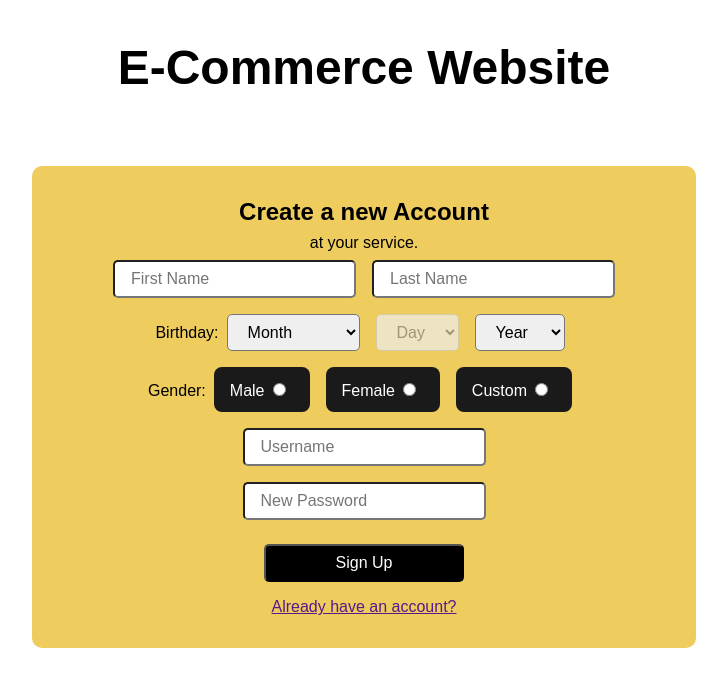
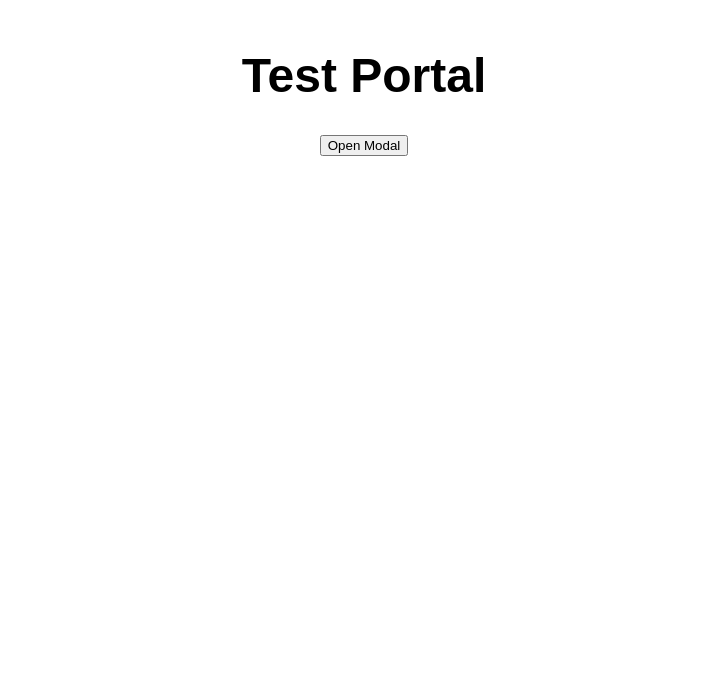
Before and after one commit to gelni0221/fullstack-lab-WIP, a React (Create React App) app in the folder frontend/: page / in a window 1280 px wide. Shown: the top 686 px of the page, without its empty margins (276-1003 px from the left). Built offline with nearby package versions, Linux system fonts and the light colour scheme.

Commit message:
learning portals in react

```diff
--- a/frontend/src/App.js
+++ b/frontend/src/App.js
@@ -1,8 +1,9 @@
 // import { BrowserRouter as Router, Routes, Route, Link } from 'react-router-dom';
 // import {Test,Test1, Test2, Test3, Test4, Test5,Test6,Test7,Test8} from './mini_projects/test1';
 import {Register} from './pages/Register';
+import {PortalExample} from './mini_projects/test2';
 const App = () =>{
-return <Register />;
+return <PortalExample />;
 };
 
 export default App;
--- /dev/null
+++ b/frontend/src/mini_projects/test2.js
@@ -0,0 +1,59 @@
+import {createPortal} from 'react-dom';
+import {useState} from 'react';
+
+const Modal = ({isOpen, onClose, children}) =>{
+    if (!isOpen) return null;
+
+    return createPortal(
+    <div style={{
+      position: 'fixed',
+      top: 0,
+      left: 0,
+      right: 0,
+      bottom: 0,
+      backgroundColor: 'rgba(0, 0, 0, 0.5)',
+      display: 'flex',
+      alignItems: 'center',
+      justifyContent: 'center'
+
+    }}>
+        <div style={{
+            backgroundColor: 'white',
+            display: 'flex',
+            justifyContent: 'center',
+            alignItems: 'center',
+            flexDirection: 'column',
+            margin: '1rem',
+            padding:'1rem'
+        }}>
+        <h1>Hello</h1>
+        {children}
+        <button onClick={onClose}>Close</button>
+        </div>
+    </div>,
+    document.body
+    );
+}
+
+export const PortalExample = () =>{
+    const [isOpen, setIsOpen] = useState(false);
+    return(
+        <div style={{
+            backgroundColor: 'white',
+            display: 'flex',
+            justifyContent: 'center',
+            alignItems: 'center',
+            flexDirection: 'column',
+                        margin: '1rem',
+            gap: '1rem'
+        }}>
+        <h1>Test Portal</h1>
+        <button onClick={() => setIsOpen(true)}>Open Modal</button>
+
+        <Modal isOpen={isOpen} onClose={() => setIsOpen(false)}>
+        <h1>Modal Is Open Now!</h1>
+        </Modal>
+        </div>
+
+    );
+}
```
